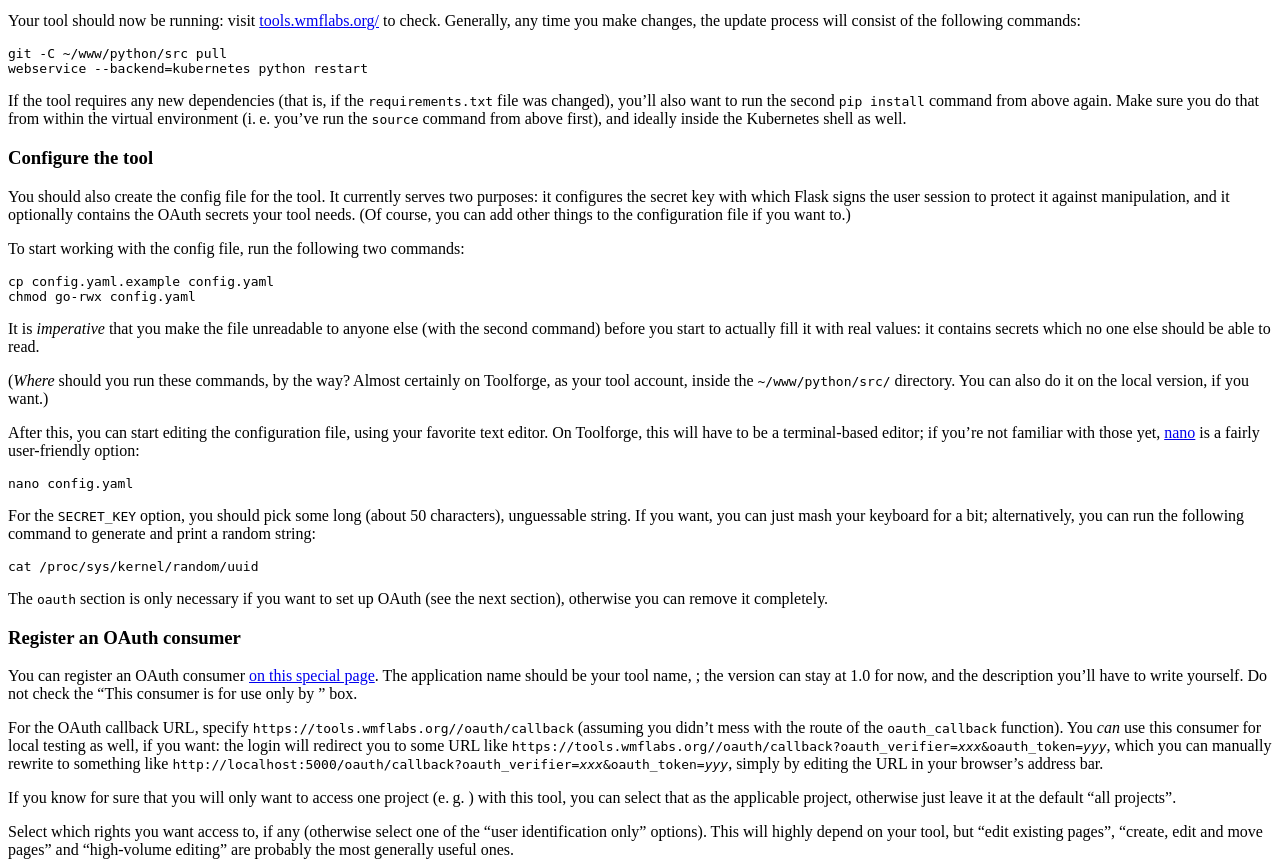
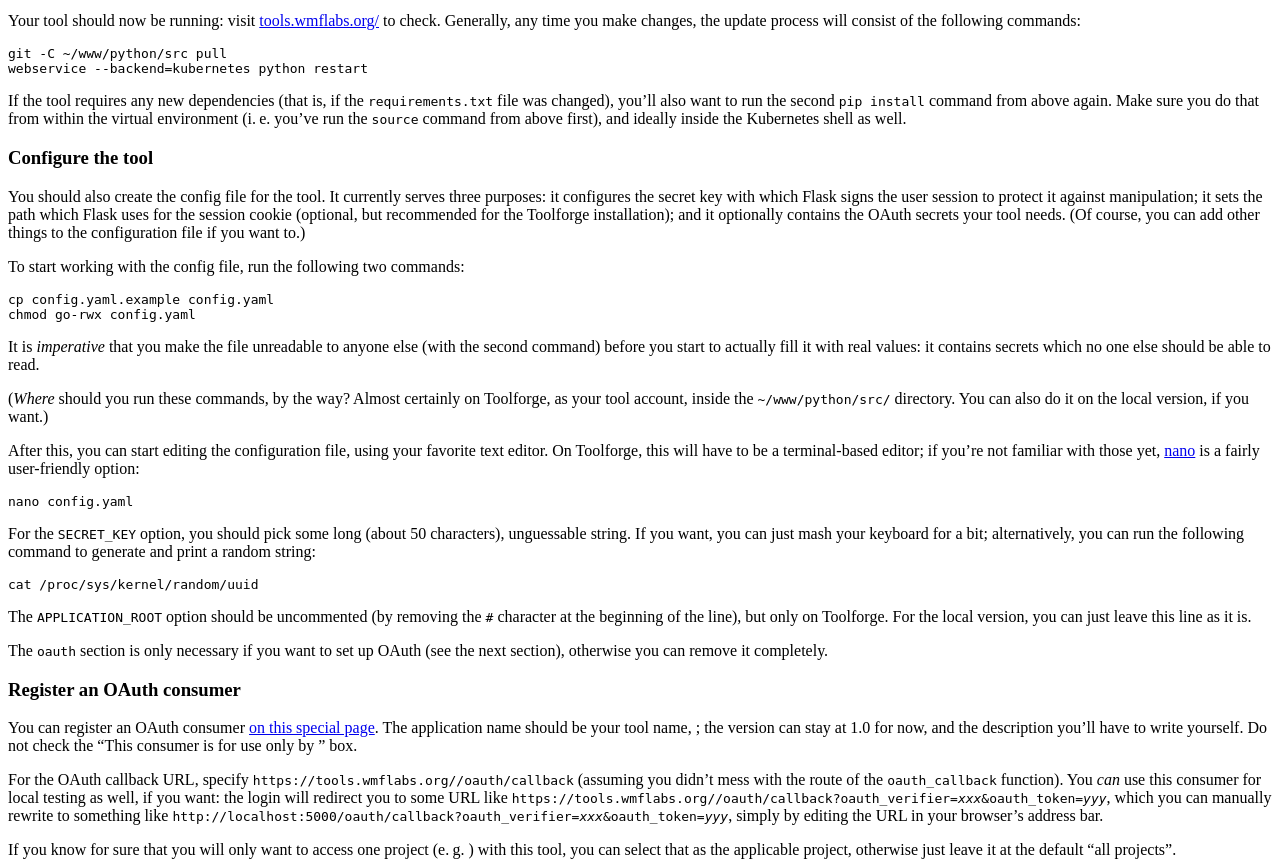
Before and after one commit to lucaswerkmeister/cookiecutter-toolforge, a Python web app: template {{cookiecutter.tool_identifier}}/templates/index.html in a window 1280 px wide. Shown: the part 1261-2127 px from the top of the page. Run offline with Jinja, Linux system fonts and the light colour scheme; the template is opened without the code that fills it, so the values that code supplies are empty.

Commit message:
Add APPLICATION_ROOT to config.yaml.example
Flask uses this to set the path of the session cookie, which we don’t
want to be sent to other tools.

```diff
--- a/{{cookiecutter.tool_identifier}}/templates/index.html
+++ b/{{cookiecutter.tool_identifier}}/templates/index.html
@@ -130,8 +130,9 @@ webservice --backend=kubernetes python restart</pre></code>
 <h3>Configure the tool</h3>
 <p>
   You should also create the config file for the tool.
-  It currently serves two purposes:
-  it configures the secret key with which Flask signs the user session to protect it against manipulation,
+  It currently serves three purposes:
+  it configures the secret key with which Flask signs the user session to protect it against manipulation;
+  it sets the path which Flask uses for the session cookie (optional, but recommended for the Toolforge installation);
   and it optionally contains the OAuth secrets your tool needs.
   (Of course, you can add other things to the configuration file if you want to.)
 </p>
@@ -163,6 +164,12 @@ chmod go-rwx config.yaml</pre></code>
   alternatively, you can run the following command to generate and print a random string:
 </p>
 <code><pre>cat /proc/sys/kernel/random/uuid</pre></code>
+<p>
+  The <code>APPLICATION_ROOT</code> option should be uncommented
+  (by removing the <code>#</code> character at the beginning of the line),
+  but only on Toolforge.
+  For the local version, you can just leave this line as it is.
+</p>
 <p>
   The <code>oauth</code> section is only necessary if you want to set up OAuth (see the next section),
   otherwise you can remove it completely.
```
Also changed, not shown: 1 other file.
